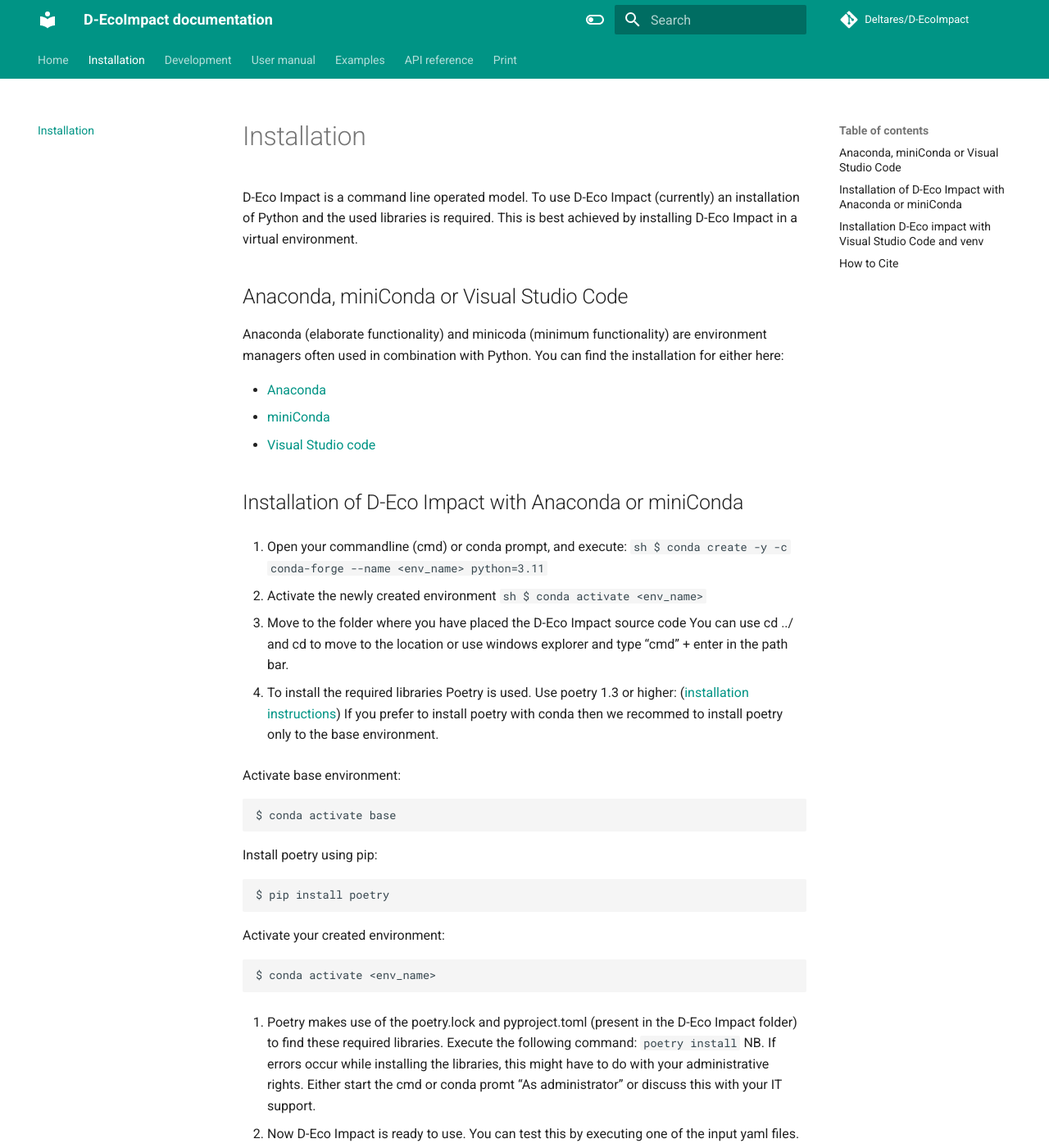
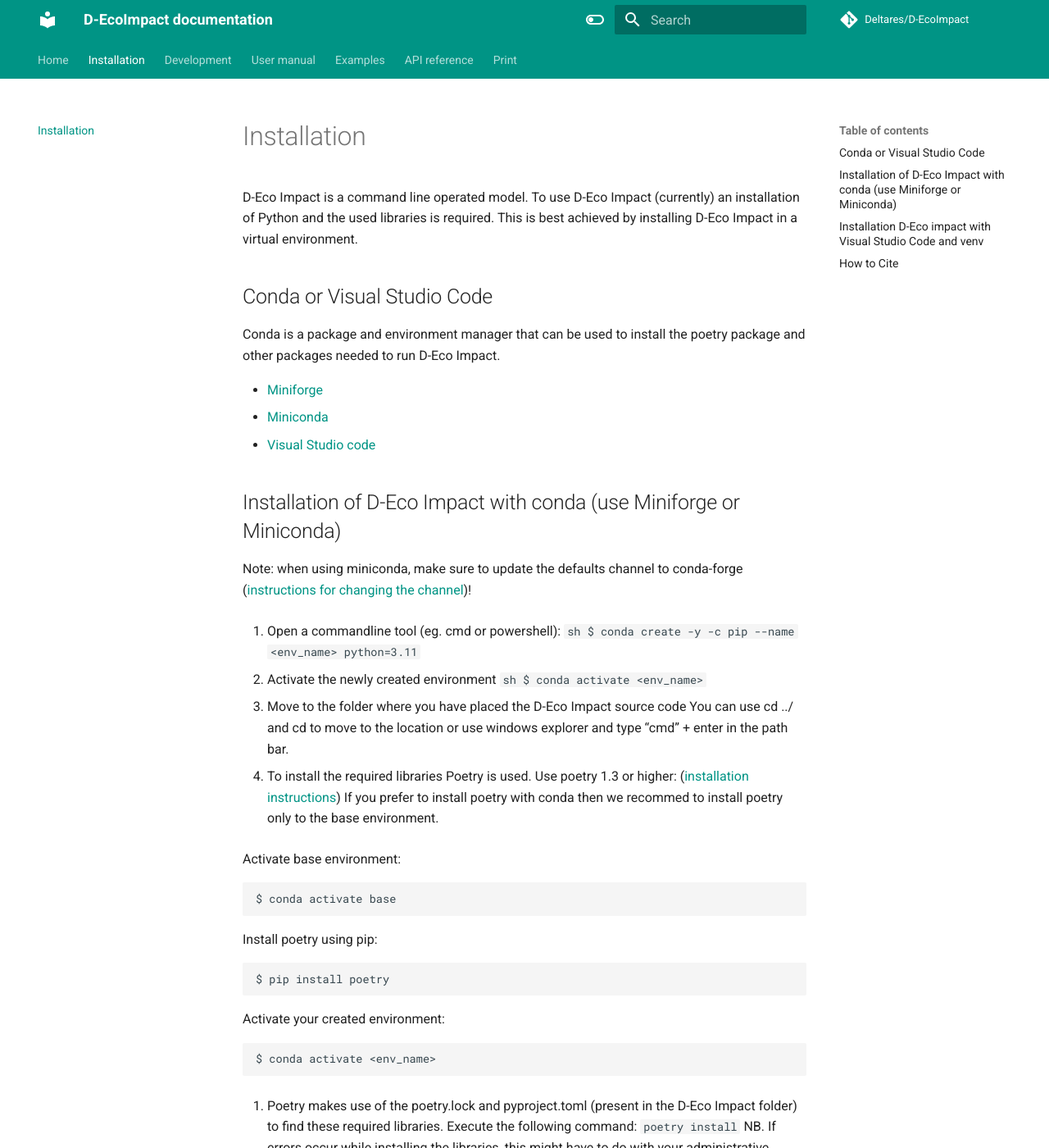
Before and after one commit to Deltares/D-EcoImpact, an MkDocs documentation site: the page built from docs/installation.md, in a window 1280 px wide and 1400 px high. Shown: the whole window at 82% size. Built offline with MkDocs 1.6.1 and Material for MkDocs 9.7.7, drawn with Linux system fonts in a browser that asks for light colours; comment, search, counter and statistics services are not loaded; the version menu is left out; some of the changed text lies outside the part shown.

Commit message:
Feature/DEI-243 update docs without anaconda (#130)
* update readme and manual

* Update from review comments

````diff
--- a/docs/installation.md
+++ b/docs/installation.md
@@ -2,18 +2,20 @@
 D-Eco Impact is a command line operated model. To use D-Eco Impact (currently) an installation of Python and the used libraries is required. This is best achieved by installing D-Eco Impact in a virtual environment.
 
 
-## Anaconda, miniConda or Visual Studio Code
-Anaconda (elaborate functionality) and minicoda (minimum functionality) are environment managers often used in combination with Python. You can find the installation for either here:
+## Conda or Visual Studio Code
+Conda is a package and environment manager that can be used to install the poetry package and other packages needed to run D-Eco Impact.
 
-- [Anaconda](https://docs.anaconda.com/anaconda/install/windows/)
-- [miniConda](https://docs.conda.io/en/main/miniconda.html)
+- [Miniforge](https://github.com/conda-forge/miniforge)
+- [Miniconda](https://docs.conda.io/en/main/miniconda.html)
 - [Visual Studio code](https://code.visualstudio.com/download)
 
-## Installation of D-Eco Impact with Anaconda or miniConda
+## Installation of D-Eco Impact with conda (use Miniforge or Miniconda)
 
-1.	Open your commandline (cmd) or conda prompt, and execute:
+Note: when using miniconda, make sure to update the defaults channel to conda-forge ([instructions for changing the channel](https://docs.conda.io/projects/conda/en/latest/user-guide/tasks/manage-channels.html))!
+
+1.	Open a commandline tool (eg. cmd or powershell):
   ```sh
-  $ conda create -y -c conda-forge --name <env_name> python=3.11
+  $ conda create -y -c pip --name <env_name> python=3.11
   ```
 
 2.	Activate the newly created environment
@@ -46,7 +48,7 @@
   ```
   poetry install
   ```
-NB. If errors occur while installing the libraries, this might have to do with your administrative rights. Either start the cmd or conda promt “As administrator” or discuss this with your IT support.
+NB. If errors occur while installing the libraries, this might have to do with your administrative rights. Either start the cmd prompt “As administrator” or discuss this with your IT support.
 
 6.	Now D-Eco Impact is ready to use. You can test this by executing one of the input yaml files.
 To execute use the following in the command prompt while your environment is active:
````
Also changed, not shown: README.md (+15 -11 lines).
